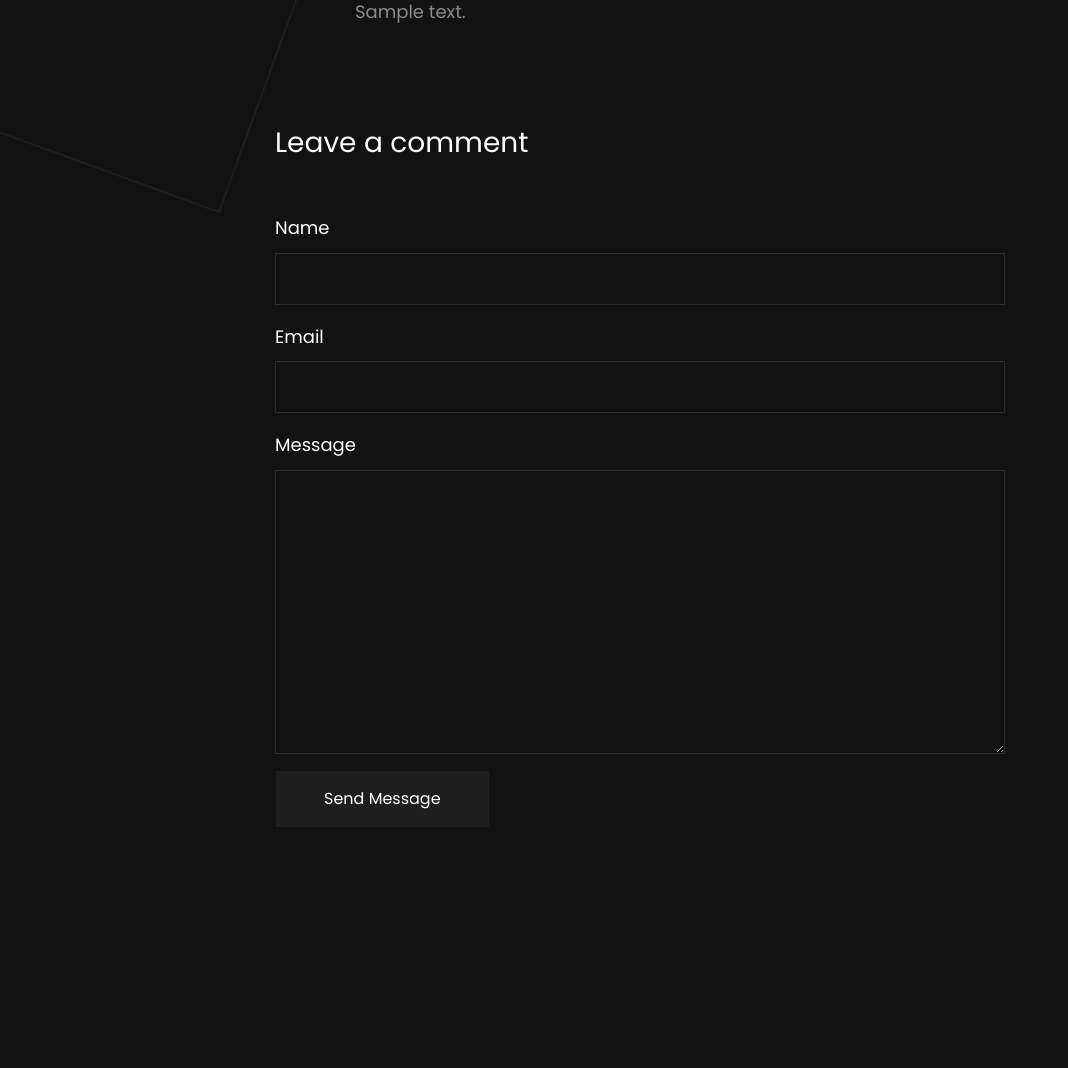
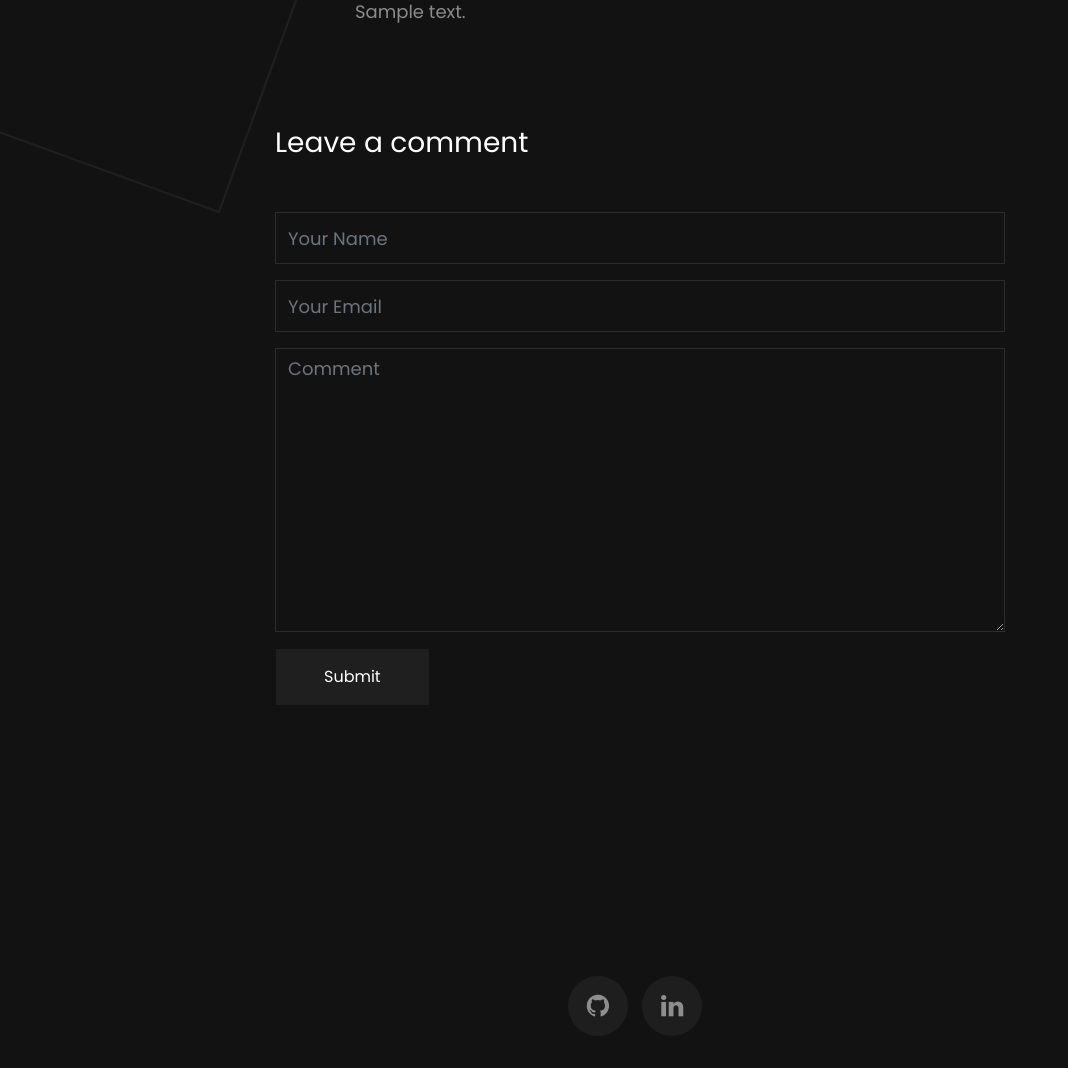
Before and after one commit to abijithanikkuruthi/website-django-public, a Django app: template templates/blog-view.html in a window 1280 px wide. Shown: the part 743-1811 px from the top of the page, without its empty margins (0-1068 px from the left). Run offline with Django 3.2, Linux system fonts and the light colour scheme; tables that the repository leaves empty hold one stand-in row (values such as "Sample post"); the template is opened without the code that fills it: values that come from a table or form of the project are taken from there, most other values are stand-ins (such as "Sample title", 1, 10 or a date in 2020); data that the repository does not hold is empty; some libraries are stand-ins or nearby versions; some web fonts are replaced.

Commit message:
more changes and edits

```diff
--- a/pages/forms.py
+++ b/pages/forms.py
@@ -33,17 +33,20 @@ class CommentForm(forms.Form):
     name = forms.CharField(
         max_length=60,
         widget=forms.TextInput(attrs={
-            "class": "form-control"
+            "class": "form-control",
+            "placeholder": "Your Name"
         })
     )
     email = forms.CharField(
         max_length=60,
         widget=forms.TextInput(attrs={
-            "class": "form-control"
+            "class": "form-control",
+            "placeholder": "Your Email"
         })
     )
     message = forms.CharField(widget=forms.Textarea(
         attrs={
-            "class": "form-control"
+            "class": "form-control",
+            "placeholder": "Comment"
         })
     )
--- a/templates/blog-view.html
+++ b/templates/blog-view.html
@@ -6,6 +6,8 @@
     <title>Abijith Radhakrishnan</title>
     <meta charset="utf-8">
     <meta name="viewport" content="width=device-width, initial-scale=1, shrink-to-fit=no">
+
+    <link rel="shortcut icon" type="image/png" href="{% static 'images/favicon.ico' %}"/>
 
     <link href="https://fonts.googleapis.com/css?family=Poppins:300,400,700" rel="stylesheet">
 
@@ -125,19 +127,16 @@
                   <form method="POST">
                     {% csrf_token %}
                     <div class="form-group">
-                      <label for="name">Name</label>
                       {{ form.name }}
                     </div>
                     <div class="form-group">
-                      <label for="email">Email</label>
                       {{ form.email }}
                     </div>
                     <div class="form-group">
-                      <label for="message">Message</label>
                       {{ form.message }}
                     </div>
                     <div class="form-group">
-                      <input type="submit" value="Send Message" class="btn btn-primary py-3 px-5">
+                      <input type="submit" value="Submit" class="btn btn-primary py-3 px-5">
                     </div>
                   </form>
                   {% endif %}
--- a/templates/blog.html
+++ b/templates/blog.html
@@ -6,7 +6,7 @@
     <title>Abijith Radhakrishnan</title>
     <meta charset="utf-8">
     <meta name="viewport" content="width=device-width, initial-scale=1, shrink-to-fit=no">
-
+    <link rel="shortcut icon" type="image/png" href="{% static 'images/favicon.ico' %}"/>
     <link href="https://fonts.googleapis.com/css?family=Poppins:300,400,700" rel="stylesheet">
 
     <link rel="stylesheet" href="{% static 'css/open-iconic-bootstrap.min.css' %}">
--- a/templates/contact.html
+++ b/templates/contact.html
@@ -6,7 +6,7 @@
     <title>Abijith Radhakrishnan</title>
     <meta charset="utf-8">
     <meta name="viewport" content="width=device-width, initial-scale=1, shrink-to-fit=no">
-
+    <link rel="shortcut icon" type="image/png" href="{% static 'images/favicon.ico' %}"/>
     <link href="https://fonts.googleapis.com/css?family=Poppins:300,400,700" rel="stylesheet">
 
     <link rel="stylesheet" href="{% static 'css/open-iconic-bootstrap.min.css' %}">
--- a/templates/portfolio.html
+++ b/templates/portfolio.html
@@ -6,7 +6,7 @@
     <title>Abijith Radhakrishnan</title>
     <meta charset="utf-8">
     <meta name="viewport" content="width=device-width, initial-scale=1, shrink-to-fit=no">
-
+    <link rel="shortcut icon" type="image/png" href="{% static 'images/favicon.ico' %}"/>
     <link href="https://fonts.googleapis.com/css?family=Poppins:300,400,700" rel="stylesheet">
 
     <link rel="stylesheet" href="{% static 'css/open-iconic-bootstrap.min.css' %}">
@@ -127,7 +127,7 @@
             </div>
           </div>
           <div class="block-3 d-md-flex ftco-animate" data-scrollax-parent="true">
-            <a href="https://github.com/abijithanikkuruthi/website-django-public" target="_blank" class="image order-2 d-flex justify-content-center align-items-center" style="background-image: url({% static 'images/work-4.png' %}); " data-scrollax=" properties: { translateY: '-30%'}">
+            <a href="https://github.com/abijithanikkuruthi/website-django-public" target="_blank" class="image order-2 d-flex justify-content-center align-items-center" style="background-image: url({% static 'images/work-4.jpg' %}); " data-scrollax=" properties: { translateY: '-30%'}">
               <div class="icon d-flex text-center justify-content-center align-items-center">
                 <span class="icon-search"></span>
               </div>
@@ -135,7 +135,7 @@
             <div class="text order-1">
               <h4 class="subheading">Web Application</h4>
               <h2 class="heading"><a href="https://github.com/abijithanikkuruthi/website-django-public" target="_blank">Portfolio and Blogging Website</a></h2>
-              <p>"abijith.net" is built using Python-based free and open-source web framework Django. HTML, CSS, Vanilla JS and jQuery is used to implement front-end.</p>
+              <p>"abijith.net" is built using Python-based free and open-source web framework Django. Vanilla JS and jQuery is used to implement front-end. The whole website runs from a Raspberry Pi.</p>
               <p><a href="https://github.com/abijithanikkuruthi/website-django-public" target="_blank">View Project</a></p>
             </div>
           </div>
--- a/templates/resume.html
+++ b/templates/resume.html
@@ -6,7 +6,7 @@
     <title>Abijith Radhakrishnan</title>
     <meta charset="utf-8">
     <meta name="viewport" content="width=device-width, initial-scale=1, shrink-to-fit=no">
-
+    <link rel="shortcut icon" type="image/png" href="{% static 'images/favicon.ico' %}"/>
     <link href="https://fonts.googleapis.com/css?family=Poppins:300,400,700" rel="stylesheet">
 
     <link rel="stylesheet" href="{% static 'css/open-iconic-bootstrap.min.css' %}">
@@ -81,7 +81,7 @@
 					  <h1 class="bold-text">About</h1>
 					  <div class="p-5">
 						<h2 class="mb-5">A little bit about me</h2>
-						<p>An avid fan of computers in general and programming in particular.</p>
+						<p>When I was a kid I used to break every device in my house that has a green chip inside it. Now, I break programmes and code.</p>
 						<p><a href="#">Checkout my work</a></p>
 						<ul class="ftco-footer-social list-unstyled mt-4">
 						  <li><a href="https://github.com/abijithanikkuruthi" target="_blank"><span class="icon-github"></span></a></li>
@@ -147,7 +147,7 @@
 
           			<div class="exp-wrap py-4">
           				<div class="desc">
-	          				<h4>Bacheclor of Technology in Computer Science<span> - National Institute of Technology</span> </h4>
+	          				<h4>Bachelor of Technology in Computer Science<span> - National Institute of Technology</span> </h4>
 	          				<p class="location">Calicut, India</p>
           				</div>
           				<div class="year">
--- a/templates/services.html
+++ b/templates/services.html
@@ -6,7 +6,7 @@
     <title>Abijith Radhakrishnan</title>
     <meta charset="utf-8">
     <meta name="viewport" content="width=device-width, initial-scale=1, shrink-to-fit=no">
-
+    <link rel="shortcut icon" type="image/png" href="{% static 'images/favicon.ico' %}"/>
     <link href="https://fonts.googleapis.com/css?family=Poppins:300,400,700" rel="stylesheet">
 
     <link rel="stylesheet" href="{% static 'css/open-iconic-bootstrap.min.css' %}">
```
Also changed, not shown: templates/index.html (+4 -4 lines), static/images/about.jpg, static/images/favicon.ico (added), static/images/work-3.jpg, static/images/work-4.jpg (added), 4 other files.
